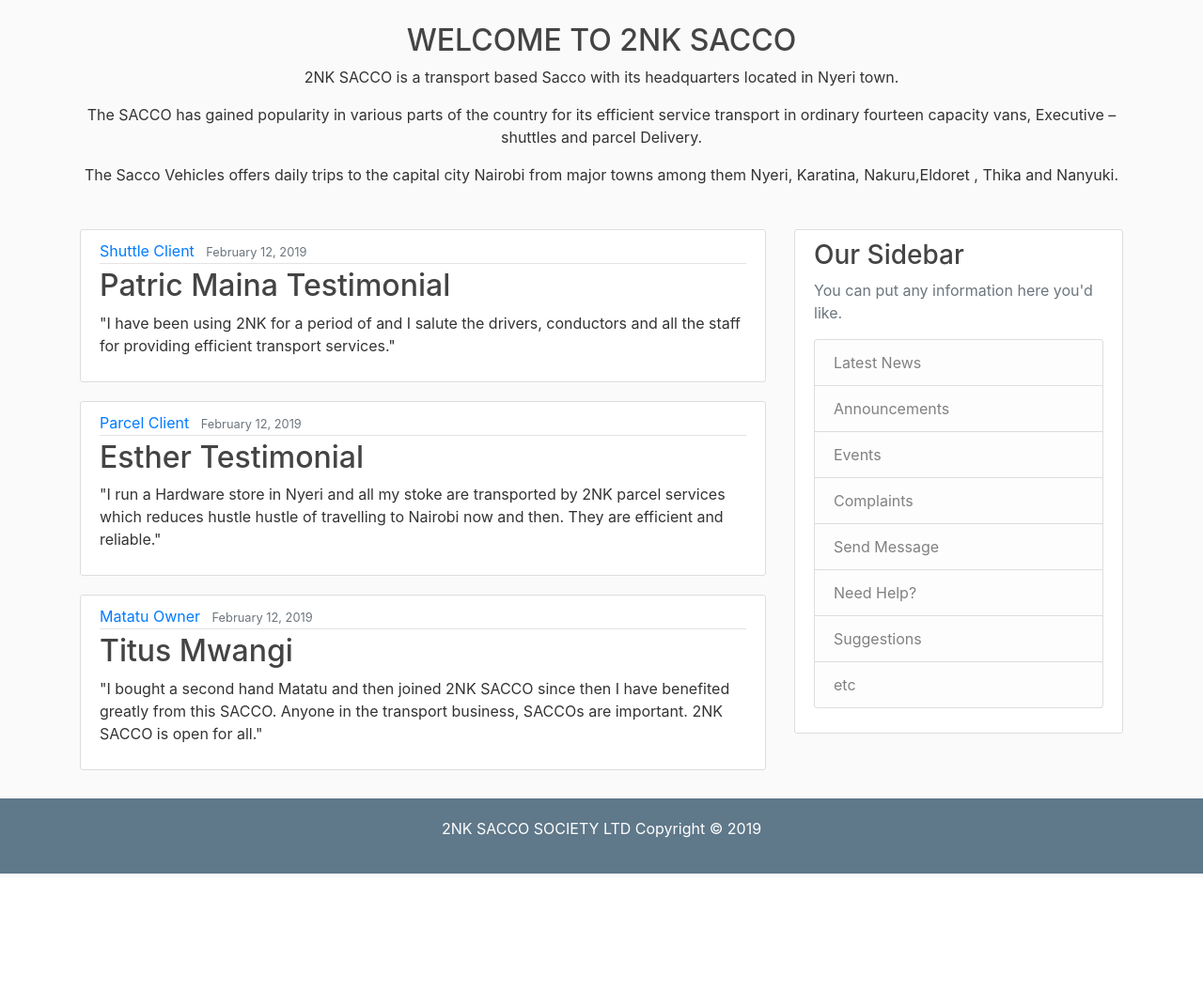
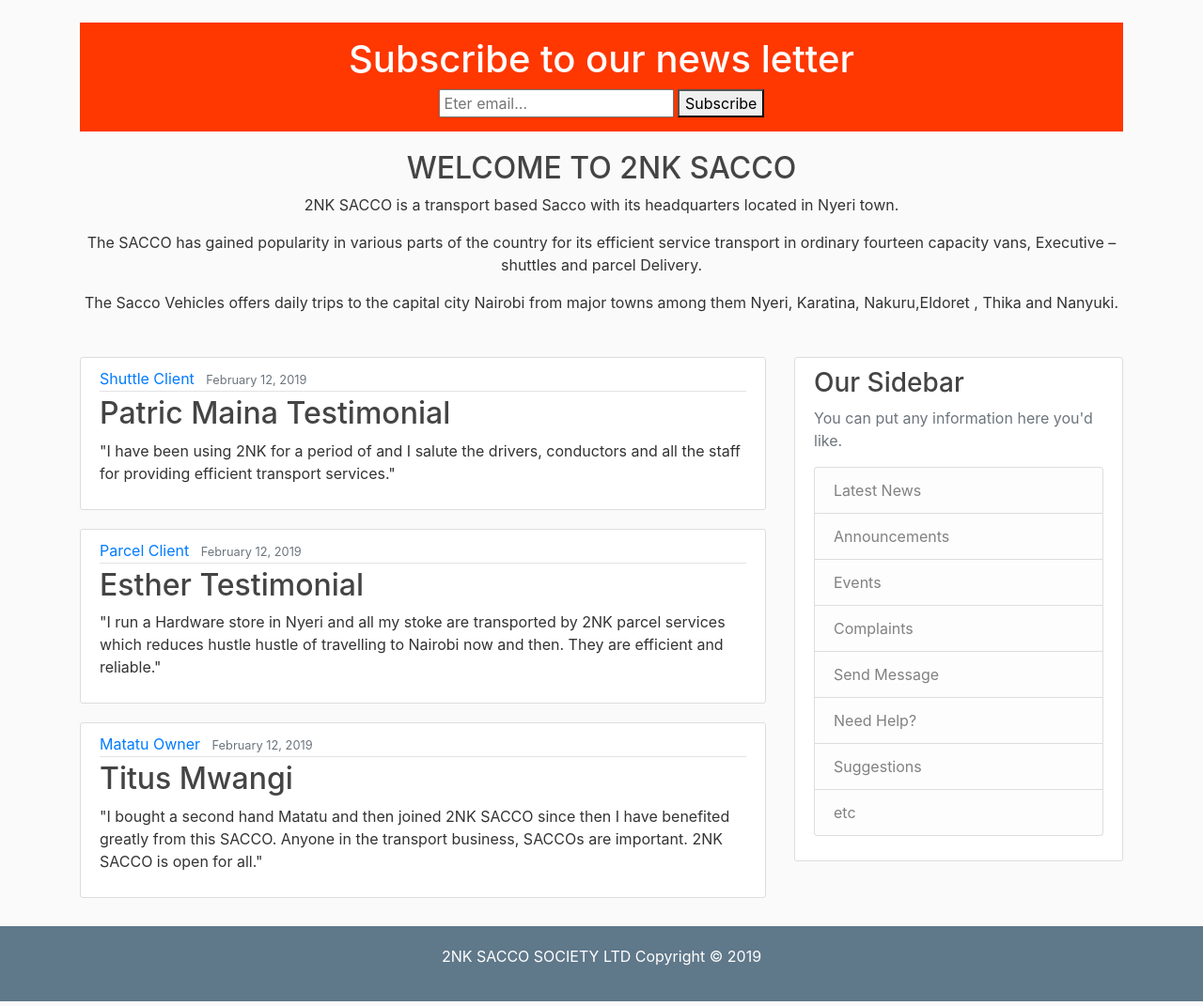
Before and after one commit to ebarasa/2nk-sacco, a Django app: page / in a window 1280 px wide. Shown: the part 56-1127 px from the top of the page at 94% size. Before the commit the page ends 986 px from the top, so only its background shows below. Run offline with Django 3.2, Linux system fonts and the light colour scheme; some libraries are stand-ins or nearby versions.

Commit message:
all changes

```diff
--- a/blog/static/blog/main.css
+++ b/blog/static/blog/main.css
@@ -105,3 +105,24 @@
   text-align: center;
   margin-bottom: 5px;
 }
+
+.news {
+  padding: 15px;
+  color: #ffffff;
+  background: #ff3700;
+  margin-bottom: 20px;
+}
+.news h1{
+  color:  #ffffff;
+  text-align: center;
+}
+
+.news form{
+  text-align:center;
+}
+
+.news input[type="email"]{
+  padding: 4px;
+  height: 30px;
+  width: 250px;
+}
--- a/blog/templates/blog/base.html
+++ b/blog/templates/blog/base.html
@@ -45,6 +45,12 @@
 	    </div>
 	  </nav>
 	</header>
+
+	<main role="main" class="container">
+		<div class="news">
+			{% block news %}{% endblock %}
+		</div>
+	</main>
 
 	<main role="main" class="container">
 		<div class="mid">
--- a/blog/templates/blog/home.html
+++ b/blog/templates/blog/home.html
@@ -1,6 +1,10 @@
 {% extends "blog/base.html" %}
-{% block top %}
-
+{% block news %}
+			<h1>Subscribe to our news letter</h1>
+			<form>
+				<input type="email" placeholder="Eter email...">
+				<button type="submit" class="button_1">Subscribe</button>
+			</form>
 {% endblock %}
 
 {% block mid %}
```
Also changed, not shown: 2 other files.
